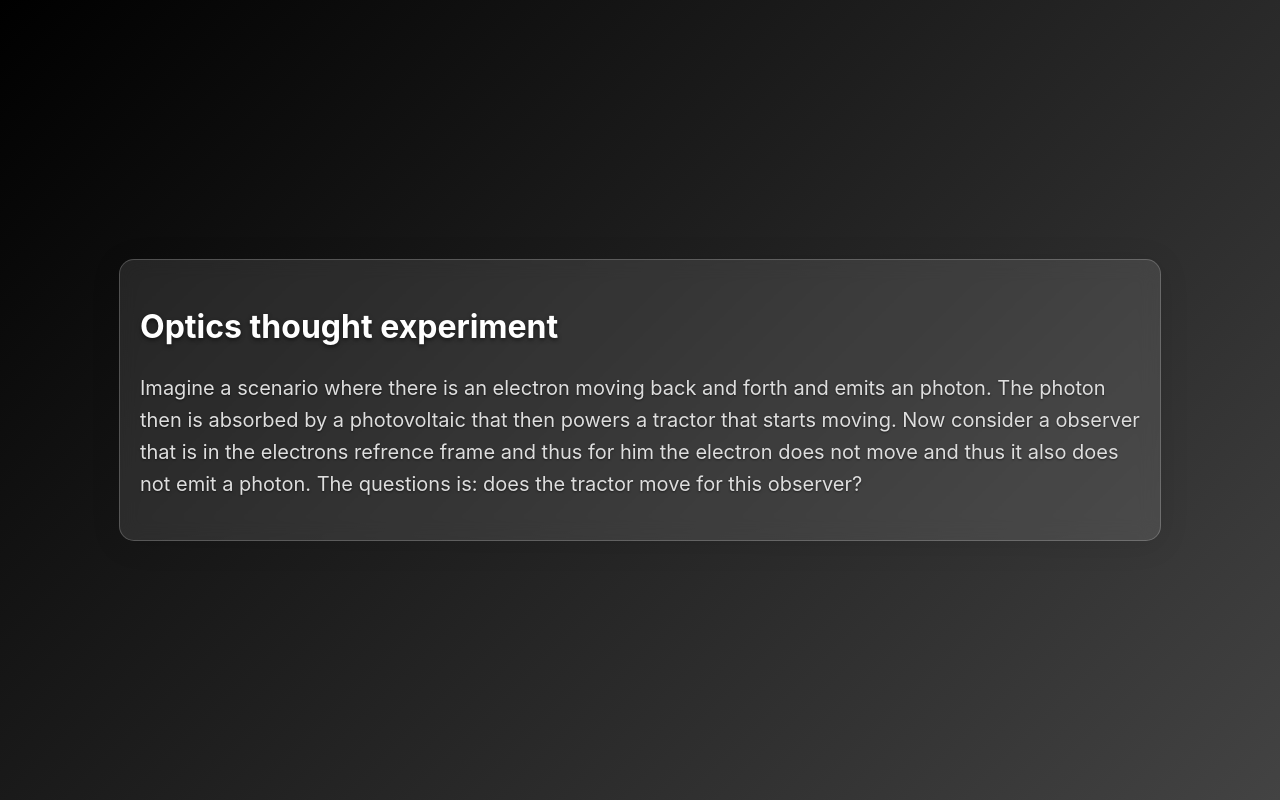
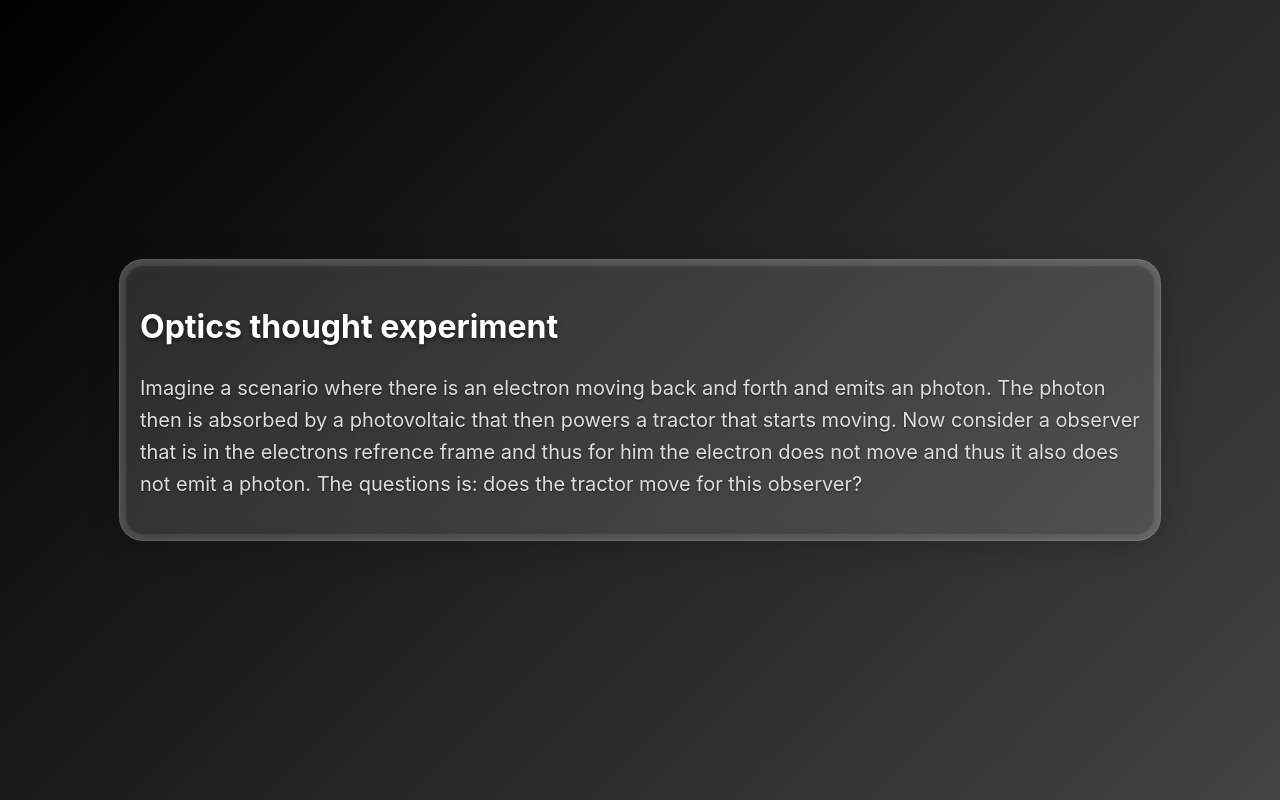
Before and after one commit to Taavi1p/portfolio, a React (Create React App) app: page /Blog in a window 1280 px wide. Built offline with nearby package versions, Linux system fonts and the light colour scheme.

Commit message:
bug fixes

```diff
--- a/src/components/Physics.js
+++ b/src/components/Physics.js
@@ -111,7 +111,7 @@ function Physics() {
           header="BACHELOR'S THESIS"
           content={
           <><div className='thesis-content'>
-              <div className='thesis-text'>Siseelektronide seoseenergiate arvutamine pinnastruktuurides koguenergiate vahe meetodiga TiO2 näitel</div>
+              <div className='thesis-text'>Siseelektronide seoseenergiate arvutamine pinnastruktuurides</div>
               <PdfLink url={PDF68} text="thesis draft (est)" />
               <PdfLink url={PDF69} text="thesis presentation (eng)" />
             </div>
--- a/src/styles/BlogPost.module.css
+++ b/src/styles/BlogPost.module.css
@@ -3,11 +3,16 @@
     margin-right: auto;
     padding: 20px;
     max-width: 1000px;
-    background: rgba(255, 255, 255, 0.1); /* Semi-transparent background */
+     border-radius: 24px; /* Rounded edges */
+    background: rgba(255, 255, 255, 0.13); /* Semi-transparent glass */
     backdrop-filter: blur(10px); /* Frosted glass effect */
-    border: 1px solid rgba(255, 255, 255, 0.2); /* Subtle border */
-    border-radius: 15px; /* Rounded corners */
-    box-shadow: 0 4px 30px rgba(0, 0, 0, 0.1); /* Soft shadow */
+    border: 1.5px solid rgba(255, 255, 255, 0.22); /* Subtle glass border */
+    box-shadow:
+        0 6px 32px rgba(0, 0, 0, 0.18), /* Soft outer shadow for depth */
+        0 0 0 6px rgba(255,255,255,0.08) inset, /* Inner glow for glass edge */
+        0 2px 12px 0 rgba(255,255,255,0.15) inset; /* Subtle inner highlight */
+    position: relative;
+    overflow: hidden;
 }
 
 .title {
--- a/src/styles/MobileGame.css
+++ b/src/styles/MobileGame.css
@@ -57,3 +57,19 @@
     font-weight: bold;
     text-shadow: 0 1px 2px rgba(0,0,0,0.3);
   }
+
+  @media (max-width: 768px) {
+  .mobile-game-container {
+    padding: 20px;
+    padding-top: 20px;
+    padding-bottom: 20px;
+    flex-direction: column;
+  }
+  .app-image img {
+    max-width: 150px;
+    border-radius: 10px;
+    margin-bottom: 20px;
+    margin-top: 20px;
+  }
+
+}
--- a/src/styles/coding.css
+++ b/src/styles/coding.css
@@ -24,7 +24,7 @@
     flex-direction: column;
     align-items: center;
     max-width: 850px;
-    padding: 32px;
+    padding: 82px;
     padding-top: 60px;
     padding-bottom: 40px;
     border-radius: 24px; /* Rounded edges */
@@ -63,3 +63,11 @@
     font-size: 25px;
     margin-bottom: 20px;
   }
+
+  @media (max-width: 768px) {
+  .websites-container {
+    padding: 20px;
+    padding-top: 20px;
+    padding-bottom: 20px;
+  }
+}
```
